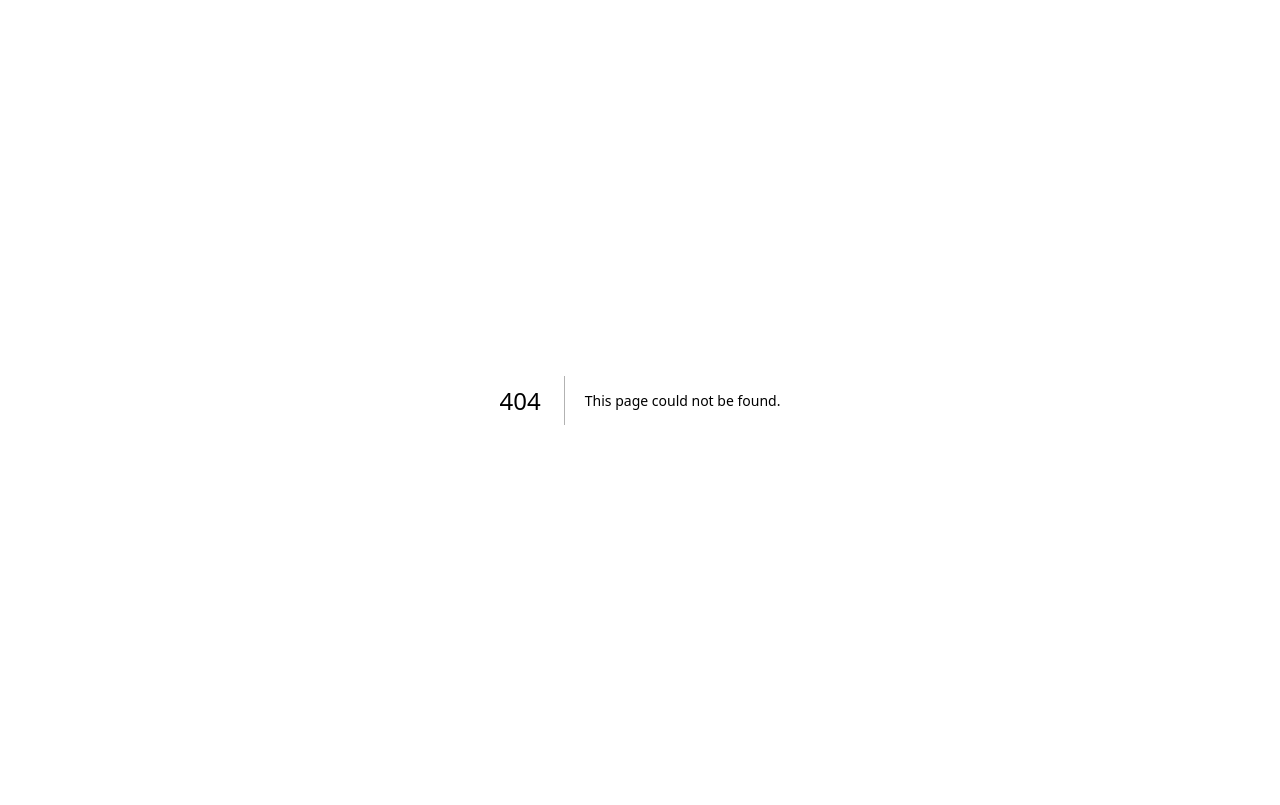
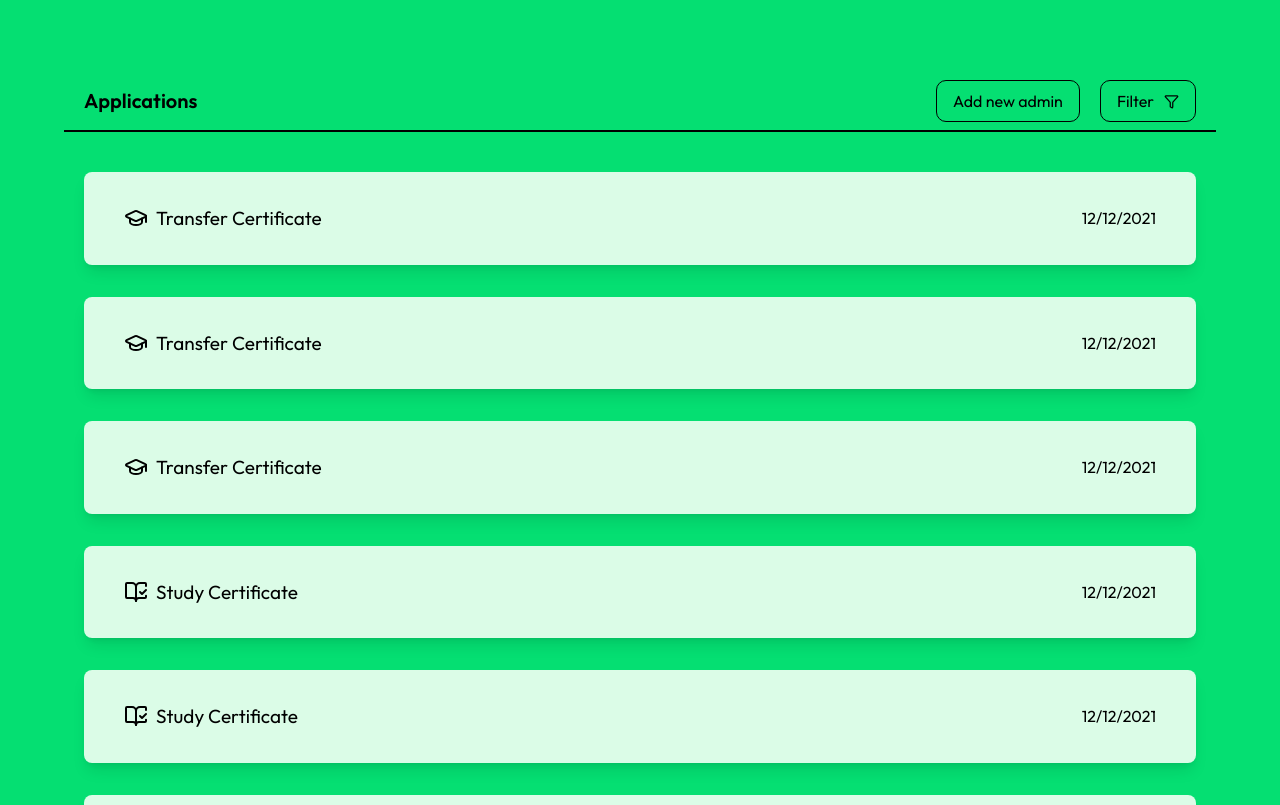
Before and after one commit to vikas-viki/formforge, a Next.js app: page /admin in a window 1280 px wide. Before the commit this address had no page. Shown: the top 805 px of the page. Built offline with nearby package versions, Linux system fonts and the light colour scheme.

Commit message:
created basic admin page

```diff
--- /dev/null
+++ b/app/admin/page.tsx
@@ -0,0 +1,121 @@
+"use client";
+import { BookOpenCheck, Filter, GraduationCap, Utensils } from "lucide-react";
+import { outfit } from "../library/font";
+import { SyntheticEvent, useRef, useState } from "react";
+
+enum ApplicationType {
+    TransferCertificate,
+    StudyCertificate,
+    MidDayMeal,
+    All
+};
+
+const _applications = [
+    {
+        name: "Transfer Certificate",
+        date: "12/12/2021",
+        type: ApplicationType.TransferCertificate
+    },
+    {
+        name: "Transfer Certificate",
+        date: "12/12/2021",
+        type: ApplicationType.TransferCertificate
+    },
+    {
+        name: "Transfer Certificate",
+        date: "12/12/2021",
+        type: ApplicationType.TransferCertificate
+    },
+    {
+        name: "Study Certificate",
+        date: "12/12/2021",
+        type: ApplicationType.StudyCertificate
+    },
+    {
+        name: "Study Certificate",
+        date: "12/12/2021",
+        type: ApplicationType.StudyCertificate
+    },
+    {
+        name: "Study Certificate",
+        date: "12/12/2021",
+        type: ApplicationType.StudyCertificate
+    },
+    {
+        name: "Mid Day Meal",
+        date: "12/12/2021",
+        type: ApplicationType.MidDayMeal
+    },
+    {
+        name: "Mid Day Meal",
+        date: "12/12/2021",
+        type: ApplicationType.MidDayMeal
+    },
+]
+
+const Admin = () => {
+    const menuRef = useRef<HTMLUListElement>(null);
+    const [applications, setApplications] = useState(_applications);
+    const [filteredApplications, setFilteredApplications] = useState(_applications);
+
+    const toggleMenu = () => {
+        if (menuRef.current) {
+            menuRef.current.classList.toggle('opacity-0');
+            menuRef.current.classList.toggle('select-none');
+            menuRef.current.classList.toggle('pointer-events-none');
+        }
+    }
+
+    const filterApplications = (e: SyntheticEvent) => {
+        // do something
+        toggleMenu();
+
+        setFilteredApplications(applications.filter(ele => {
+            let val = Number((e.target as HTMLElement).getAttribute('value'));
+            return ele.type == val || val == ApplicationType.All;
+        }));
+    };
+
+    const listClasses = "py-2 px-4 cursor-pointer transition-all duration-200 hover:bg-gray-200 bg-white rounded-[10px] ";
+
+    return (
+
+        <div className={`main relative w-full flex-col min-h-[100vh] h-full flex justify-start items-center bg-green-400  select-none ${outfit.className}`}>
+            <div className="h-full w-[90%] p-10 pb-2 px-5 pt-20 flex justify-between items-center border-b-2 sticky top-[0px] bg-green-400 z-2">
+                <h1 className="text-[20px] font-semibold">Applications</h1>
+                <div className="flex w-max gap-5">
+                    <button className="outline-none border rounded-[10px] p-4 py-2 cursor-pointer">Add new admin</button>
+                    <div className="relative ">
+                        <button
+                            className="flex justify-center items-center w-full h-full gap-[10px] outline-none border rounded-[10px] p-4 py-2 cursor-pointer"
+                            onClick={toggleMenu}
+                        >
+                            Filter
+                            <Filter size={15} />
+                        </button>
+                        <ul ref={menuRef} className="flex flex-col gap-[5px] w-max h-max absolute top-[50px] bg-white transition-all duration-300 rounded-[10px] opacity-0 select-none pointer-events-none p-2 mx-auto right-0 left-0">
+                            <li onClick={filterApplications} className={listClasses} value={ApplicationType.TransferCertificate}>Transfer Certificates</li>
+                            <li onClick={filterApplications} className={listClasses} value={ApplicationType.StudyCertificate}>Study Certificates</li>
+                            <li onClick={filterApplications} className={listClasses} value={ApplicationType.MidDayMeal}>Mid-day meals</li>
+                            <li onClick={filterApplications} className={listClasses} value={ApplicationType.All}>All</li>
+                        </ul>
+                    </div>
+                </div>
+            </div>
+            <div className="flex flex-col w-[90%] my-10 h-full gap-8 px-5 overflow-hidden h-full">
+                {filteredApplications.map((ele, i) => (
+                    <div key={i} className="flex w-full h-max py-8 px-10 gap-5 bg-green-100 rounded-[8px] justify-between items-center cursor-pointer hover:scale-[1.02] transition-all duration-300 shadow-lg">
+                        <span className="text-[19px] flex gap-2 items-center">
+                            {ele.type == ApplicationType.TransferCertificate && <GraduationCap />}
+                            {ele.type == ApplicationType.MidDayMeal && <Utensils />}
+                            {ele.type == ApplicationType.StudyCertificate && <BookOpenCheck />}
+                            {ele.name}</span>
+                        <span>{ele.date}</span>
+                    </div>
+                ))}
+            </div>
+        </div>
+    )
+};
+
+export default Admin;
--- a/app/components/Workings.tsx
+++ b/app/components/Workings.tsx
@@ -5,9 +5,10 @@ import { useRef } from "react";
 
 const Working = () => {
     // use motion path
+    // connect all svg lines (somehow)
     const cardTitle = "font-outfit lg:text-[24px] text-[22px] font-semibold text-slate-900 mb-2 flex justify-start items-center gap-2";
     const cardDescription = "font-outfit lg:text-[22px] text-[20px] flex flex-col w-full";
-    const cardClass = "max-w-[500px] xl:h-[300px] h-full w-full p-8 rounded-[10px] bg-white/80 shadow-lg overflow-hidden relative workings_svg";
+    const cardClass = "max-w-[500px] xl:h-[300px] h-full w-full p-8 rounded-[10px] bg-white/80 shadow-lg overflow-hidden relative workings_svg ";
     const svgStyles = "text-green-800 stroke-[1.5] self-end absolute bottom-[0px] opacity-[0.35] w-[45%] h-[70%]";
 
 
@@ -38,7 +39,7 @@ const Working = () => {
                         </p>
                     </div>
                     <div data-aos="fade-up" className="w-[500px] h-[400px] flex items-center justify-center hidden lg:block relative">
-                        <svg width="500" height="400" viewBox="0 0 500 300">
+                        <svg width="500" height="400" viewBox="0 0 500 300" className="absolute">
                             <path
                                 d="M0 70 Q 450 -40, 350 400"
                                 fill="none"
@@ -61,8 +62,8 @@ const Working = () => {
                         </svg>
                     </div>
                 </div>
-                <div  className="self-start w-full flex items-start justify-center lg:justify-end ">
-                    <div  className="w-[500px] h-[400px] flex items-center justify-center hidden lg:block">
+                <div className="self-start w-full flex items-start justify-center lg:justify-end ">
+                    <div className="w-[500px] h-[400px] flex items-center justify-center hidden lg:block">
                         <svg width="500" height="400" viewBox="0 0 500 300" className="absolute">
                             <motion.path
                                 d="M500 70 Q 50 0, 150 400"
@@ -73,7 +74,7 @@ const Working = () => {
                                 strokeDasharray="1 1"
                                 pathLength={pathForB}
                             />
-                         </svg>
+                        </svg>
                         <svg width="500" height="400" viewBox="0 0 500 300">
                             <path
                                 d="M500 70 Q 50 0, 150 400"
@@ -97,7 +98,7 @@ const Working = () => {
                         </p>
                     </div>
                 </div>
-                <div  className="self-start w-full flex items-center justify-center lg:justify-start ">
+                <div className="self-start w-full flex items-center justify-center lg:justify-start ">
                     <div data-aos="flip-left" className={`${cardClass} self-start`}>
                         <h1 className={cardTitle}>
 
@@ -110,7 +111,7 @@ const Working = () => {
                             <ScrollText className={`${svgStyles} right-[0px]`} />
                         </p>
                     </div>
-                    <div  className="w-[500px] h-[400px] flex items-center justify-center hidden lg:block relative">
+                    <div className="w-[500px] h-[400px] flex items-center justify-center hidden lg:block relative">
                         <svg width="500" height="400" viewBox="0 0 500 300">
                             <path
                                 d="M0 70 Q 450 -40, 350 400"
@@ -135,7 +136,7 @@ const Working = () => {
                     </div>
                 </div>
                 <div data-aos="flip-left" className="self-start w-full flex items-center justify-center lg:justify-end ">
-                    <div  className="w-[500px] h-[400px] flex items-center justify-center hidden lg:block relative">
+                    <div className="w-[500px] h-[400px] flex items-center justify-center hidden lg:block relative">
                         <svg width="500" height="400" viewBox="0 0 500 300">
                             <path
                                 d=""
--- a/app/page.tsx
+++ b/app/page.tsx
@@ -15,7 +15,7 @@ export default function Home() {
   }, []);
 
   return (
-    <div className={`main w-full h-full bg-green-400 brightness-80 ${outfit.className}`}>
+    <div className={`main w-full h-full bg-green-400  ${outfit.className}`}>
       <div className="w-full h-full ">
         <Hero />
         <Forms />
```
